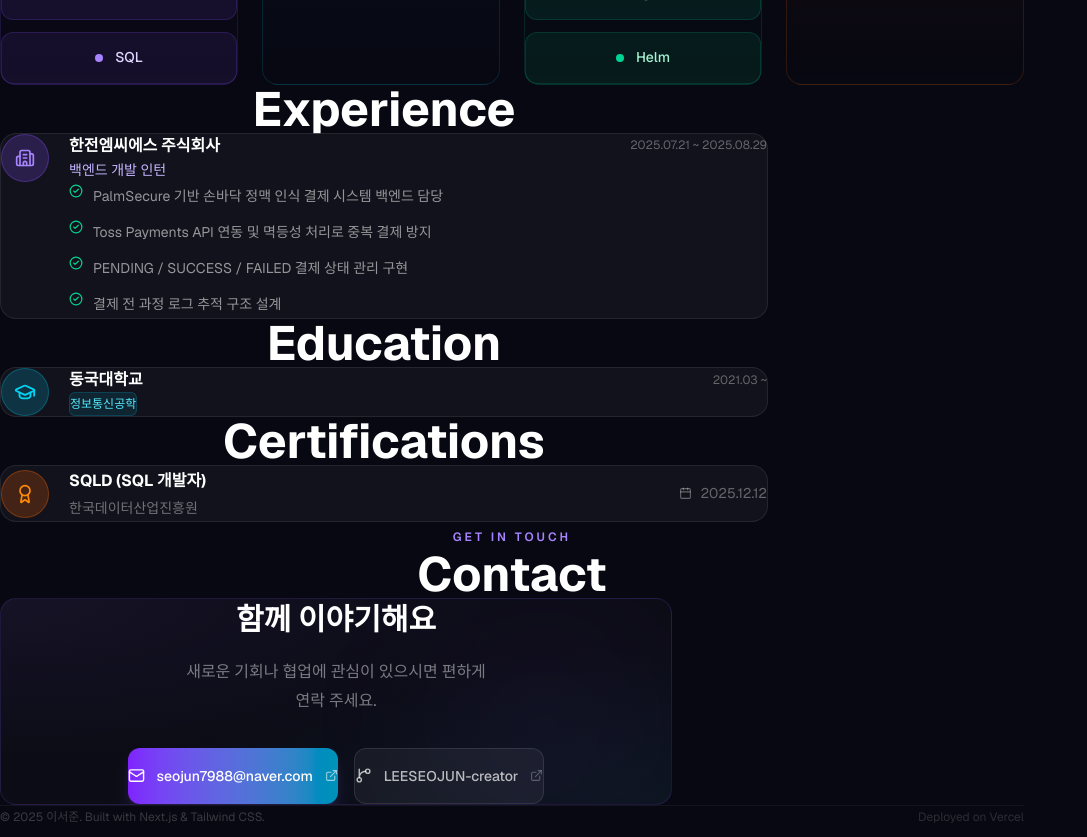
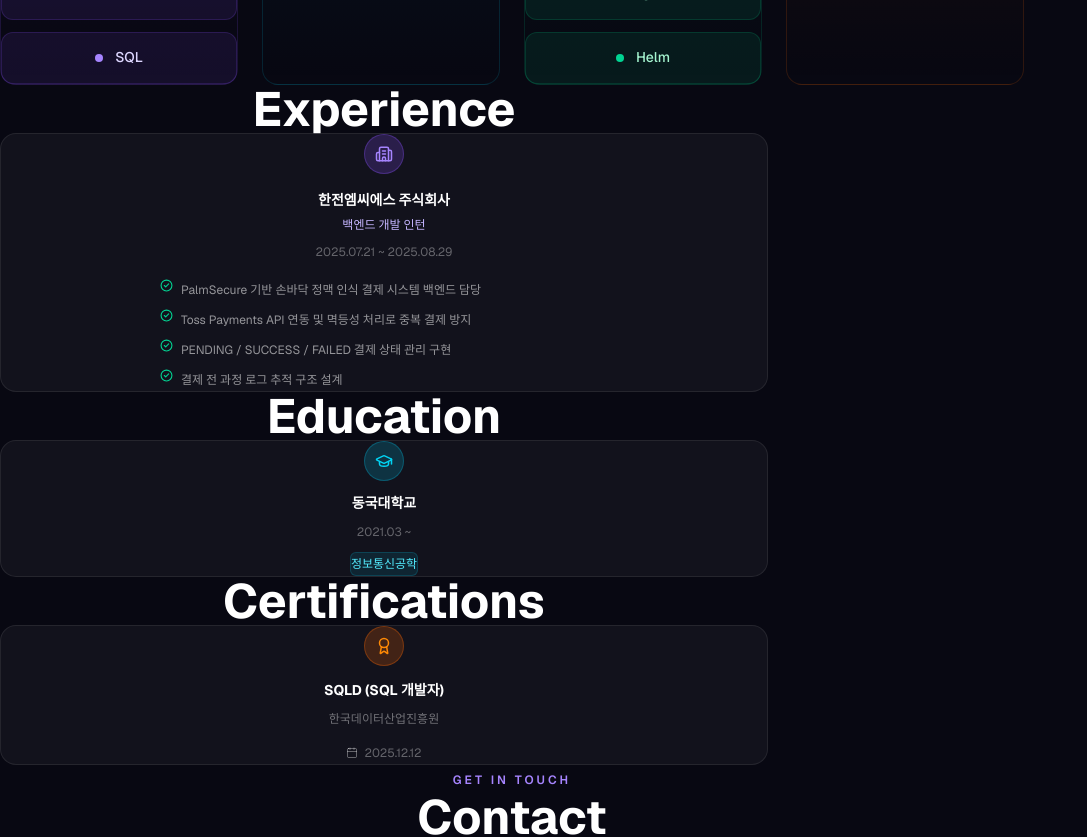
Before and after one commit to LEESEOJUN-creator/portfolio, a Next.js app: page / in a window 1280 px wide. Shown: the part 2220-3057 px from the top of the page, without its empty margins (0-1087 px from the left). Built offline with nearby package versions, Linux system fonts and the light colour scheme.

Commit message:
ui: center-align cards and reduce padding in Experience, Education, Certifications
Co-Authored-By: Claude Sonnet 4.6 <noreply@anthropic.com>

```diff
--- a/components/Certifications.tsx
+++ b/components/Certifications.tsx
@@ -18,7 +18,7 @@ export default function Certifications() {
           <h2 className="text-4xl sm:text-5xl font-bold text-white">Certifications</h2>
         </motion.div>
 
-        <div className="flex flex-col gap-4">
+        <div className="flex flex-col gap-3">
           {certifications.map((cert, i) => (
             <motion.div
               key={i}
@@ -26,25 +26,25 @@ export default function Certifications() {
               whileInView={{ opacity: 1, y: 0 }}
               viewport={{ once: true }}
               transition={{ duration: 0.45, delay: i * 0.08 }}
-              className="card px-7 py-6 flex items-center gap-5"
+              className="card px-6 py-5 flex flex-col items-center text-center gap-3"
             >
               {/* 아이콘 */}
-              <div className="w-12 h-12 rounded-full bg-orange-500/20 border border-orange-500/30 flex items-center justify-center shrink-0">
-                <Award size={20} className="text-orange-400" />
+              <div className="w-10 h-10 rounded-full bg-orange-500/20 border border-orange-500/30 flex items-center justify-center shrink-0">
+                <Award size={18} className="text-orange-400" />
               </div>
 
               {/* 이름 + 발급처 */}
-              <div className="flex-1 min-w-0">
-                <p className="text-base font-bold text-white break-keep" style={{ wordBreak: "keep-all" }}>
+              <div className="flex flex-col items-center gap-1">
+                <p className="text-sm font-bold text-white break-keep" style={{ wordBreak: "keep-all" }}>
                   {cert.name}
                 </p>
-                <p className="text-sm text-white/40 mt-1">{cert.issuer}</p>
+                <p className="text-xs text-white/40">{cert.issuer}</p>
               </div>
 
               {/* 날짜 */}
-              <div className="shrink-0 flex items-center gap-2 text-white/35">
-                <Calendar size={13} className="shrink-0" />
-                <span className="text-sm whitespace-nowrap">{cert.date}</span>
+              <div className="flex items-center gap-1.5 text-white/35">
+                <Calendar size={12} className="shrink-0" />
+                <span className="text-xs whitespace-nowrap">{cert.date}</span>
               </div>
             </motion.div>
           ))}
--- a/components/Education.tsx
+++ b/components/Education.tsx
@@ -18,7 +18,7 @@ export default function Education() {
           <h2 className="text-4xl sm:text-5xl font-bold text-white">Education</h2>
         </motion.div>
 
-        <div className="flex flex-col gap-4">
+        <div className="flex flex-col gap-3">
           {educations.map((edu, i) => (
             <motion.div
               key={i}
@@ -26,20 +26,18 @@ export default function Education() {
               whileInView={{ opacity: 1, y: 0 }}
               viewport={{ once: true }}
               transition={{ duration: 0.45, delay: i * 0.08 }}
-              className="card px-7 py-6 flex items-center gap-5"
+              className="card px-6 py-5 flex flex-col items-center text-center gap-3"
             >
               {/* 아이콘 */}
-              <div className="w-12 h-12 rounded-full bg-cyan-500/20 border border-cyan-500/30 flex items-center justify-center shrink-0">
-                <GraduationCap size={22} className="text-cyan-400" />
+              <div className="w-10 h-10 rounded-full bg-cyan-500/20 border border-cyan-500/30 flex items-center justify-center shrink-0">
+                <GraduationCap size={18} className="text-cyan-400" />
               </div>
 
               {/* 내용 */}
-              <div className="flex-1 min-w-0">
-                <div className="flex flex-col sm:flex-row sm:items-center sm:justify-between gap-2">
-                  <h3 className="text-base font-bold text-white">{edu.school}</h3>
-                  <span className="text-xs text-white/35 whitespace-nowrap">{edu.period}</span>
-                </div>
-                <div className="flex flex-wrap gap-2 mt-3">
+              <div className="flex flex-col items-center gap-2">
+                <h3 className="text-sm font-bold text-white">{edu.school}</h3>
+                <span className="text-xs text-white/35">{edu.period}</span>
+                <div className="flex flex-wrap justify-center gap-2">
                   {edu.departments.map((dept) => (
                     <span key={dept} className="px-3 py-1 text-xs font-medium rounded-md bg-cyan-500/12 text-cyan-300 border border-cyan-500/20 whitespace-nowrap">
                       {dept}
--- a/components/Experience.tsx
+++ b/components/Experience.tsx
@@ -15,10 +15,10 @@ export default function Experience() {
           transition={{ duration: 0.5 }}
           className="text-center mb-12"
         >
-          <h2 className="text-4xl sm:text-5xl font-bold text-white">Experience</h2>
+          <h2 className="text-4xl sm:text-5xl font-bold text-white text-center">Experience</h2>
         </motion.div>
 
-        <div className="flex flex-col gap-4">
+        <div className="flex flex-col gap-3">
           {experiences.map((exp, i) => (
             <motion.div
               key={i}
@@ -26,32 +26,31 @@ export default function Experience() {
               whileInView={{ opacity: 1, y: 0 }}
               viewport={{ once: true }}
               transition={{ duration: 0.45, delay: i * 0.08 }}
-              className="card px-7 py-6 flex gap-5"
+              className="card px-6 py-5 flex flex-col items-center text-center gap-4"
             >
               {/* 아이콘 */}
-              <div className="w-12 h-12 rounded-full bg-violet-500/20 border border-violet-500/30 flex items-center justify-center shrink-0 mt-0.5">
-                <Building2 size={20} className="text-violet-400" />
+              <div className="w-10 h-10 rounded-full bg-violet-500/20 border border-violet-500/30 flex items-center justify-center shrink-0">
+                <Building2 size={18} className="text-violet-400" />
               </div>
 
-              {/* 내용 */}
-              <div className="flex-1 min-w-0">
-                <div className="flex flex-col sm:flex-row sm:items-start sm:justify-between gap-1 mb-1">
-                  <h3 className="text-base font-bold text-white">{exp.company}</h3>
-                  <span className="text-xs text-white/35 whitespace-nowrap">{exp.period}</span>
+              {/* 헤더 */}
+              <div className="flex flex-col items-center gap-1">
+                <h3 className="text-sm font-bold text-white">{exp.company}</h3>
+                <p className="text-xs text-violet-300">{exp.role}</p>
+                <span className="text-xs text-white/35">{exp.period}</span>
               </div>
-                <p className="text-sm text-violet-300 mb-4">{exp.role}</p>
 
-                <ul className="flex flex-col gap-2.5">
+              {/* 상세 */}
+              <ul className="flex flex-col gap-2 w-full max-w-md">
                 {exp.details.map((detail, j) => (
-                    <li key={j} className="flex items-start gap-2.5">
-                      <CheckCircle2 size={14} className="text-emerald-400 shrink-0 mt-[3px]" />
-                      <span className="text-sm text-white/55 leading-[1.8] break-keep" style={{ wordBreak: "keep-all" }}>
+                  <li key={j} className="flex items-start gap-2 text-left">
+                    <CheckCircle2 size={13} className="text-emerald-400 shrink-0 mt-[3px]" />
+                    <span className="text-xs text-white/55 leading-[1.8] break-keep" style={{ wordBreak: "keep-all" }}>
                       {detail}
                     </span>
                   </li>
                 ))}
               </ul>
-              </div>
             </motion.div>
           ))}
         </div>
```
Lines whose indentation alone changed are shown as unchanged.
